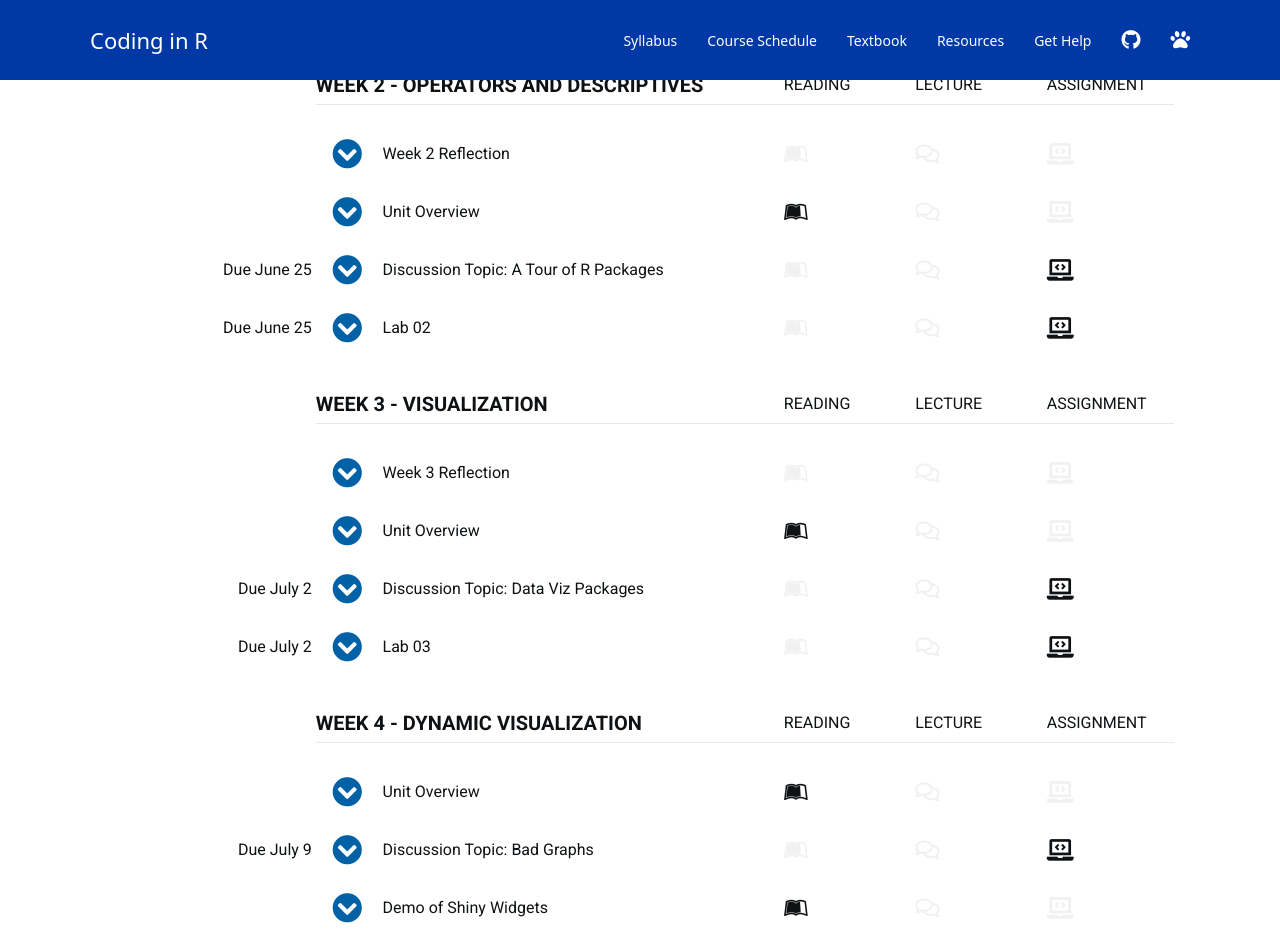
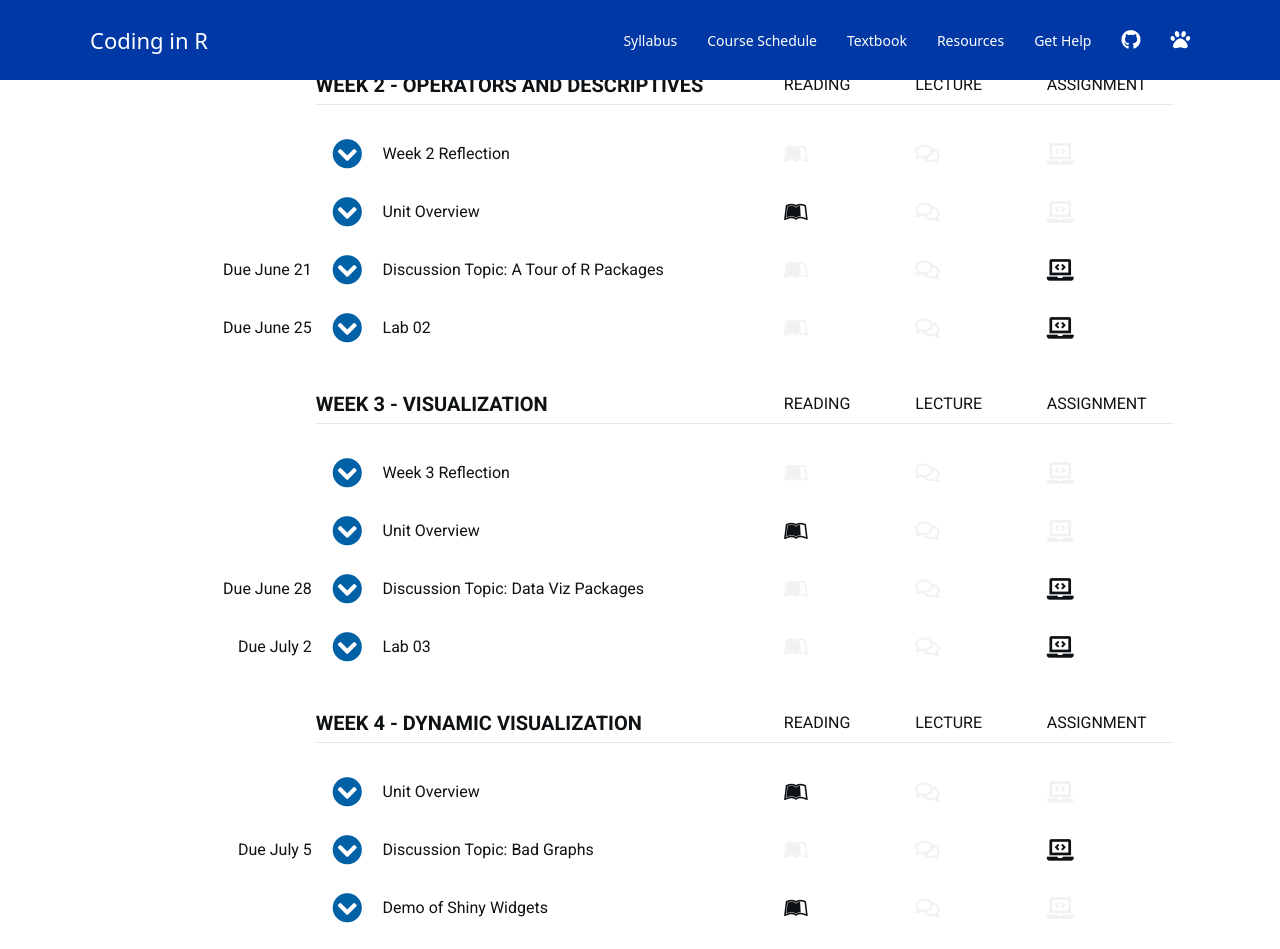
Before and after one commit to cssearcy/AYS-R-Coding-SPR-2020, a Jekyll site: the page built from schedule.md, in a window 1280 px wide and 1400 px high, scrolled down 819 px. Shown: the top 949 px of the window. Built offline with Jekyll 4.4.1, drawn with Linux system fonts in a browser that asks for light colours; nearby versions of some CDN libraries; a script bundle is joined from its source files by our own code; library files that are not in the unit come from our copies; a style sheet for code colours, icons or effects is not loaded; some of the changed text lies outside the part shown.

Commit message:
more deadline updates

```diff
--- a/schedule.md
+++ b/schedule.md
@@ -327,7 +327,7 @@ Lab-02 covers the following topics:
 
 
 
-*** { @unit = "Due June 25", @title = "Discussion Topic: A Tour of R Packages", @assignment, @foldout  }
+*** { @unit = "Due June 21", @title = "Discussion Topic: A Tour of R Packages", @assignment, @foldout  }
 
 <br>
 
@@ -490,7 +490,7 @@ The lab requires you to re-create a graph that was featured in the New York Time
 
 
 
-*** { @unit = "Due July 2", @title = "Discussion Topic: Data Viz Packages", @assignment, @foldout  }
+*** { @unit = "Due June 28", @title = "Discussion Topic: Data Viz Packages", @assignment, @foldout  }
 
 <br>
 <br>
@@ -601,7 +601,7 @@ But we will now add an input widget that allows users to select one team that wi
 
 
 
-*** { @unit = "Due July 9", @title = "Discussion Topic: Bad Graphs", @assignment, @foldout  }
+*** { @unit = "Due July 5", @title = "Discussion Topic: Bad Graphs", @assignment, @foldout  }
 
 <br>
 <br>
```
Also changed, not shown: other parts of schedule.md (+2 -2 lines).
